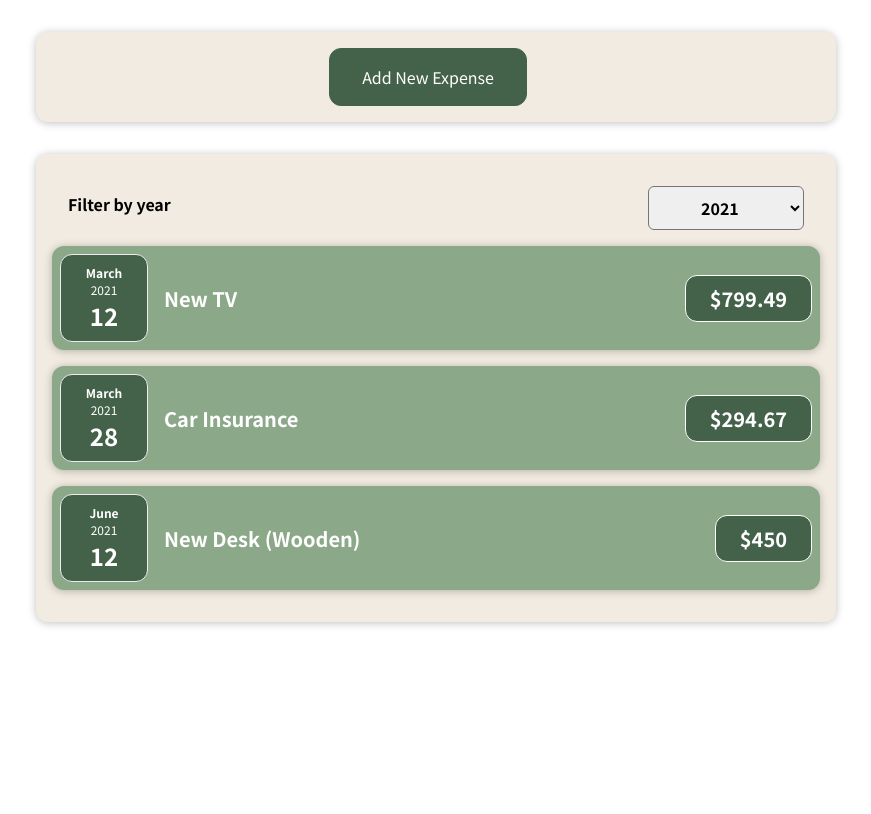
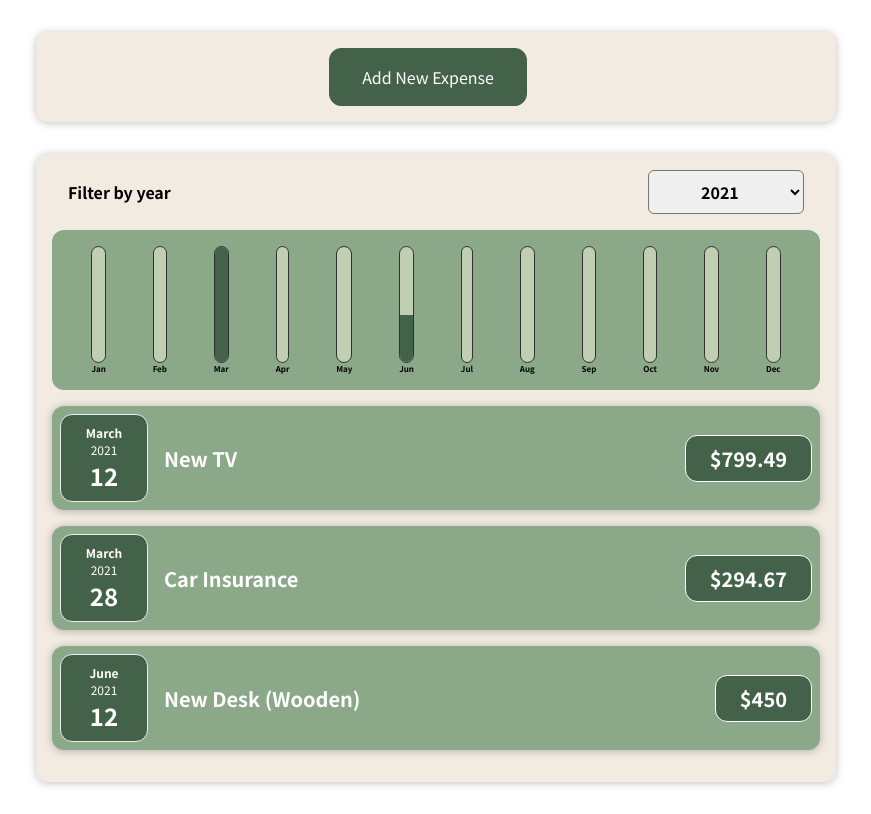
Before and after one commit to zorridge/react-expense-tracker, a React (Create React App) app: page / in a window 1280 px wide. Shown: the whole page, without its empty margins (204-1075 px from the left). Built offline with nearby package versions, Linux system fonts and the light colour scheme.

Commit message:
Add filter chart

```diff
--- /dev/null
+++ b/src/components/Chart/CharBar.jsx
@@ -0,0 +1,23 @@
+import React from 'react';
+
+import './ChartBar.css';
+
+const ChartBar = props => {
+    const { label, value, maxValue } = props.data;
+    let fillHeight = '0%';
+
+    if (maxValue > 0) {
+        fillHeight = `${Math.round(value / maxValue * 100)}%`;
+    }
+
+    return (
+        <div className='chart-bar'>
+            <div className='chart-bar__inner'>
+                <div className='chart-bar__fill' style={{ 'height': fillHeight }}></div>
+            </div>
+            <div className='chart-bar__label'>{label}</div>
+        </div>
+    );
+};
+
+export default ChartBar;
--- /dev/null
+++ b/src/components/Chart/Chart.css
@@ -0,0 +1,9 @@
+.chart {
+    padding: 1rem;
+    border-radius: 12px;
+    background-color: #8ba888;
+    text-align: center;
+    display: flex;
+    justify-content: space-around;
+    height: 10rem;
+}
--- /dev/null
+++ b/src/components/Chart/Chart.jsx
@@ -0,0 +1,17 @@
+import React from 'react';
+
+import ChartBar from './CharBar';
+import './Chart.css';
+
+const Chart = props => {
+
+    return (
+        <div className='chart'>
+            {props.chartData.map(data => (
+                <ChartBar key={data.id} data={data} />
+            ))}
+        </div>
+    );
+};
+
+export default Chart;
--- /dev/null
+++ b/src/components/Chart/ChartBar.css
@@ -0,0 +1,30 @@
+.chart-bar {
+    height: 100%;
+    display: flex;
+    flex-direction: column;
+    align-items: center;
+}
+
+.chart-bar__inner {
+    height: 100%;
+    width: 100%;
+    border: 1px solid #313131;
+    border-radius: 12px;
+    background-color: #c0cfb2;
+    overflow: hidden;
+    display: flex;
+    flex-direction: column;
+    justify-content: flex-end;
+}
+
+.chart-bar__fill {
+    background-color: #44624a;
+    width: 100%;
+    transition: all 0.3s ease-out;
+}
+
+.chart-bar__label {
+    font-weight: bold;
+    font-size: 0.5rem;
+    text-align: center;
+}
--- a/src/components/Expenses/ExpenseFilter.css
+++ b/src/components/Expenses/ExpenseFilter.css
@@ -7,12 +7,11 @@
     width: 100%;
     align-items: center;
     justify-content: space-between;
-    margin: 1rem 0;
+    margin-bottom: 1rem;
 }
 
 .expenses-filter label {
     font-weight: bold;
-    margin-bottom: 0.5rem;
 }
 
 .expenses-filter select {
--- a/src/components/Expenses/Expenses.jsx
+++ b/src/components/Expenses/Expenses.jsx
@@ -2,6 +2,7 @@ import React, { useState } from 'react';
 
 import Card from '../UI/Card';
 import ExpenseFilter from './ExpenseFilter';
+import ExpensesChart from './ExpensesChart';
 import ExpensesList from './ExpensesList';
 import './Expenses.css';
 
@@ -20,6 +21,7 @@ const Expenses = (props) => {
     return (
         <Card className='expenses'>
             <ExpenseFilter selected={yearFilter} onAddFilter={addFilterHandler} />
+            <ExpensesChart expenses={filteredItems} />
             <ExpensesList items={filteredItems} />
         </Card>
     );
--- /dev/null
+++ b/src/components/Expenses/ExpensesChart.jsx
@@ -0,0 +1,37 @@
+import React from 'react';
+
+import Chart from '../Chart/Chart';
+
+const ExpensesChart = props => {
+    const chartDataTemplate = [
+        { id: '01', label: 'Jan', value: 0 },
+        { id: '02', label: 'Feb', value: 0 },
+        { id: '03', label: 'Mar', value: 0 },
+        { id: '04', label: 'Apr', value: 0 },
+        { id: '05', label: 'May', value: 0 },
+        { id: '06', label: 'Jun', value: 0 },
+        { id: '07', label: 'Jul', value: 0 },
+        { id: '08', label: 'Aug', value: 0 },
+        { id: '09', label: 'Sep', value: 0 },
+        { id: '10', label: 'Oct', value: 0 },
+        { id: '11', label: 'Nov', value: 0 },
+        { id: '12', label: 'Dec', value: 0 }
+    ];
+
+    // Add expense amount cumulatively by month
+    for (let expense of props.expenses) {
+        const expenseMonth = expense.date.getMonth(); // Jan -> 0, Feb -> 1, ...
+        chartDataTemplate[expenseMonth].value += expense.amount;
+    }
+
+    // Find max value
+    const dataValuesArray = chartDataTemplate.map(e => e.value);
+    const max = Math.max(...dataValuesArray);
+
+    // Add maxValue
+    const chartData = chartDataTemplate.map(e => ({ ...e, maxValue: max }));
+
+    return <Chart chartData={chartData} />;
+};
+
+export default ExpensesChart;
--- a/src/components/NewExpense/ExpenseForm.jsx
+++ b/src/components/NewExpense/ExpenseForm.jsx
@@ -43,7 +43,7 @@ const ExpenseForm = (props) => {
         e.preventDefault();
         const expenseData = {
             title: inputTitle,
-            amount: inputAmount,
+            amount: +inputAmount,
             date: new Date(inputDate)
         };
 
```
